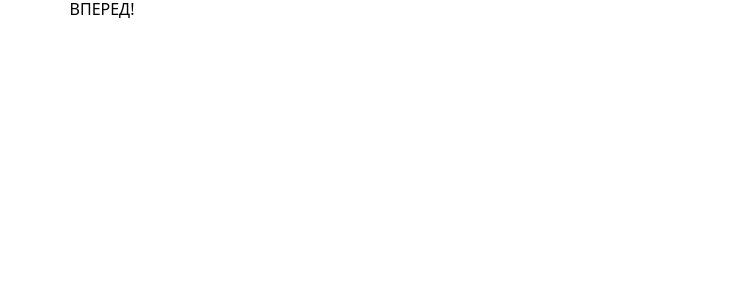
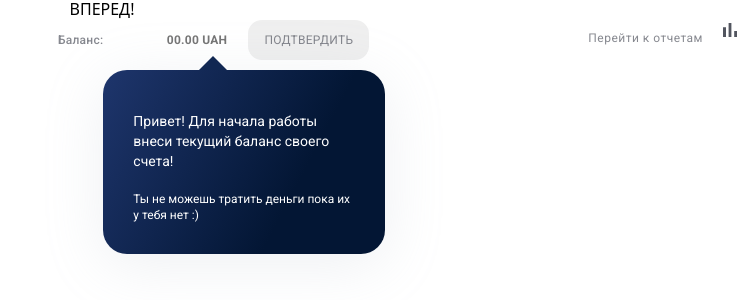
Before and after one commit to Oleh-Mohylnyi/kapusta-bl3-front, a React (Create React App) app: page /balance in a window 1280 px wide. Before the commit this address had no page. Shown: the top 300 px of the page, without its empty margins (538-1280 px from the left). Built offline with nearby package versions, Linux system fonts and the light colour scheme.

Commit message:
balance
не работает закрытие по клику на подсказку, не сделана правильно разметка расположения

```diff
--- a/src/App/App.js
+++ b/src/App/App.js
@@ -33,6 +33,11 @@ const StatisticsView = lazy(() =>
     '../views/StatisticsView/StatisticsView' /* webpackChunkName: "login-view" */
   ),
 )
+const BalanceView = lazy(() =>
+import(
+  '../views/BalanceView/BalanceView'  /* webpackChunkName: "balance-view" */
+  ),
+)
 
 function App() {
   const dispatch = useDispatch()
@@ -62,6 +67,10 @@ function App() {
               element={<PublicRoute isAuth={isAuth} component={HomeView} />}
             />
             <Route
+              path="/balance"
+              element={<PublicRoute isAuth={isAuth} component={BalanceView} />}
+            />
+            <Route
               path="/main"
               element={<PrivateRoute isAuth={isAuth} component={MainView} />}
             />
--- /dev/null
+++ b/src/components/Balance/Balance.js
@@ -0,0 +1,66 @@
+import React from 'react';
+import { useSelector, useDispatch } from 'react-redux';
+import { useState } from "react";
+import Bubble from '../Bubble/Bubble';
+
+import s from './Balance.module.css';
+
+export default function Balance (){
+    // const balance = useSelector('');
+    const balance = 0;
+    const dispatch = useDispatch();
+    const [number, setNumber] = useState("");
+    const [closeBubble, setCloseBubble] = useState(true);
+
+    const inputChange = (e) => {
+        setNumber(e.target.value)
+    }
+
+    const handleSubmit = (e) => {
+        e.preventDefault();
+    }
+
+    const onToggle = () => {
+        setCloseBubble(setCloseBubble => !setCloseBubble)
+
+    }
+
+
+    return (
+        <div>
+            <form onSubmit={handleSubmit} className={s.balanceForm}>
+        <h3 className={s.balanceTitle}>Баланс:</h3>
+        {/* {balance === 0 ? ( */}
+
+            <div className={s.inputWrapper}>
+            <label htmlFor='balance' className={s.balanceLabel}>
+
+            <input
+            type="text"
+            name="balance"
+            placeholder="00.00 UAH"
+            autoComplete="off"
+            onChange={inputChange}
+            className={s.balanceInput}/>
+
+            <button className={s.balanceButton}>Подтвердить</button>
+            </label>
+            {closeBubble && <Bubble onToggleBubble={onToggle}/>}
+            </div>
+        {/* ) : (
+            <div className={s.activeBalanceWrapper}>
+            <p className={s.balanceInput}>{`${balance}`} UAH</p>
+            <button className={s.balanceButton} disabled>Подтвердить</button>
+            </div>
+
+        )
+
+    } */}
+
+
+</form>
+
+        </div>
+
+    )
+}
--- /dev/null
+++ b/src/components/Balance/Balance.module.css
@@ -0,0 +1,90 @@
+.balanceTitle {
+  margin-bottom: 6px;
+  font-family: Roboto;
+  font-style: normal;
+  font-weight: 500;
+  font-size: 12px;
+  line-height: 14px;
+
+  text-align: center;
+  letter-spacing: 0.02em;
+
+  color: rgba(82, 85, 95, 0.7);
+}
+
+.balanceLabel {
+  padding: 12px 12px 17px 3px;
+  width: 125px;
+  height: 44px;
+}
+
+.balanceInput {
+  width: 125px;
+  height: 44px;
+  border: 2px solid #ffffff;
+  box-sizing: border-box;
+  border-radius: 22px 0px 0px 22px;
+  font-family: Roboto;
+  font-style: normal;
+  font-weight: bold;
+  font-size: 12px;
+  line-height: 14px;
+  text-align: right;
+  letter-spacing: 0.02em;
+  text-transform: uppercase;
+
+  color: #000000;
+}
+
+.balanceButton {
+  width: 125px;
+  height: 44px;
+
+  font-family: Roboto;
+  font-style: normal;
+  font-weight: normal;
+  font-size: 12px;
+  line-height: 14px;
+  letter-spacing: 0.02em;
+  text-transform: uppercase;
+  text-align: center;
+
+  color: rgba(82, 85, 95, 0.7);
+
+  border: 2px solid #ffffff;
+  box-sizing: border-box;
+  border-radius: 0px 22px 22px 0px;
+}
+
+.balanceButton:hover {
+  background: #ff751d;
+  border-radius: 0px 22px 22px 0px;
+
+  font-family: Roboto;
+  font-style: normal;
+  font-weight: normal;
+  font-size: 12px;
+  line-height: 14px;
+  text-align: center;
+  letter-spacing: 0.02em;
+  text-transform: uppercase;
+
+  color: #ffffff;
+}
+
+@media screen and (min-width: 768px) {
+  .balanceForm {
+    display: flex;
+    align-items: baseline;
+  }
+
+  .balanceButton {
+    border-radius: 16px;
+    width: 125px;
+    height: 44px;
+  }
+
+  .balanceInput {
+    margin-right: 15px;
+  }
+}
--- /dev/null
+++ b/src/components/Balance/index.js
@@ -0,0 +1 @@
+export {default} from './Balance';
--- /dev/null
+++ b/src/components/Bubble/Bubble.js
@@ -0,0 +1,31 @@
+import s from './Bubble.module.css';
+
+const Bubble = ({onToggleBubble}) => {
+
+    const handleClose = (e) => {
+        if(e.currentTarget === e.target) {
+            onToggleBubble()
+        }
+
+    }
+
+    return (
+        <div className={s.bubbleContainer} onClick={handleClose}>
+            <div className={s.textWrapper}>
+             <p className={s.text1}>
+            Привет! Для начала работы внеси текущий баланс своего счета!
+            </p>
+            <p className={s.text2}>
+            Ты не можешь тратить деньги пока
+их у тебя нет :)
+
+            </p>
+            </div>
+
+
+        </div>
+    )
+};
+
+
+export default Bubble;
--- /dev/null
+++ b/src/components/Bubble/Bubble.module.css
@@ -0,0 +1,64 @@
+.bubbleContainer {
+  position: absolute;
+  background: linear-gradient(117.84deg, #1d346a 2.84%, #031634 67.28%);
+  /* shadow 1 */
+
+  box-shadow: 0px 10px 60px rgba(170, 178, 197, 0.2);
+  border-radius: 24px;
+  width: 282px;
+  height: auto;
+  top: 20%;
+}
+
+.bubbleContainer:after {
+  content: "";
+  position: absolute;
+  top: 0;
+  left: 34%;
+  width: 0;
+  height: 0;
+  border: 14px solid transparent;
+  border-bottom-color: #112752;
+  border-top: 0;
+  margin-left: -14x;
+  margin-top: -14px;
+}
+
+.textWrapper {
+  padding: 41px 25px 31px 25px;
+
+  font-family: Roboto;
+  font-style: normal;
+  font-weight: normal;
+  color: #ffffff;
+  text-align: left;
+}
+
+.text1 {
+  margin-bottom: 20px;
+  font-size: 14px;
+  line-height: 20px;
+  /* or 143% */
+}
+
+.text2 {
+  font-size: 12px;
+  line-height: 16px;
+  /* or 133% */
+}
+
+@media screen and (min-width: 768px) {
+  .bubbleContainer {
+    top: 9%;
+  }
+
+  .textWrapper {
+    padding: 41px 30px 31px 30px;
+  }
+}
+
+@media screen and (min-width: 1200px) {
+  .bubbleContainer {
+    top: 8.8%;
+  }
+}
--- /dev/null
+++ b/src/components/StatisticsLink/StatisticsLink.js
@@ -0,0 +1,17 @@
+import {Link} from 'react-router-dom';
+import s from './StatisticsLink.module.css';
+import reportIcon from '../../images/icons/report-icon.svg';
+
+export default function StatisticsLink () {
+return(
+    <div className={s.linkWrapper}>
+        <Link to="/statistics" className={s.link}>
+            <p className={s.linkText}>Перейти к отчетам</p>
+           <img src={reportIcon} alt="report-icon" className={s.icon}/>
+
+
+            </Link>
+
+    </div>
+)
+}
--- /dev/null
+++ b/src/components/StatisticsLink/StatisticsLink.module.css
@@ -0,0 +1,46 @@
+.link {
+  display: flex;
+  justify-content: center;
+  align-items: baseline;
+
+  font-family: Roboto;
+  font-style: normal;
+  font-weight: normal;
+  font-size: 12px;
+  line-height: 14px;
+  /* identical to box height */
+
+  text-align: center;
+  letter-spacing: 0.04em;
+
+  color: rgba(82, 85, 95, 0.7);
+  text-decoration: none;
+}
+
+.linkText {
+  margin-right: 15px;
+}
+
+.icon {
+  color: #52555f;
+  width: 24px;
+  height: 24px;
+}
+
+.linkWrapper {
+  margin-bottom: 43px;
+}
+
+@media screen and (min-width: 768px) {
+  .linkWrapper {
+    margin-left: 111px;
+    margin-bottom: 0;
+  }
+}
+
+@media screen and (min-width: 1280px) {
+  .linkWrapper {
+    margin-left: 205px;
+    margin-bottom: 0;
+  }
+}
--- /dev/null
+++ b/src/components/StatisticsLink/index.js
@@ -0,0 +1 @@
+export {default} from './StatisticsLink';
--- /dev/null
+++ b/src/hooks/useWindowSize.js
@@ -0,0 +1,31 @@
+import { useState, useEffect } from "react";
+
+function clientWindowWidth () {
+    const {clientWidth: width, clientHeight: height} = document.documentElement;
+    return {width, height}
+}
+
+function useWindowSize() {
+
+    const [windowSize, setWindowSize] = useState(
+        clientWindowWidth()
+    );
+
+
+    useEffect(() => {
+
+      function handleResize() {
+
+        setWindowSize(clientWindowWidth());
+      }
+
+      window.addEventListener("resize", handleResize);
+
+
+
+      return () => window.removeEventListener("resize", handleResize);
+    }, []);
+    return windowSize;
+  }
+
+  export default useWindowSize;
--- /dev/null
+++ b/src/views/BalanceView/BalanceView.js
@@ -0,0 +1,34 @@
+import Balance from '../../components/Balance';
+import StatisticsLink from '../../components/StatisticsLink';
+import useWindowSize from '../../hooks/useWindowSize';
+import s from './BalanceView.module.css';
+
+
+export default function BalanceView () {
+ const windowSize = useWindowSize();
+ const desktopAndTabletView = windowSize.width >= 768;
+
+ const mobileView = windowSize.width < 767.98;
+
+   return (
+
+      <>
+      {desktopAndTabletView && (
+
+         <>
+              <div className={s.wrapper}>
+               <Balance />
+
+               <StatisticsLink />
+               </div>
+               </>
+
+      )}
+      {mobileView && (
+         <><StatisticsLink /><Balance /></>
+      )}
+     </>
+
+
+   )
+}
--- /dev/null
+++ b/src/views/BalanceView/BalanceView.module.css
@@ -0,0 +1,14 @@
+@media screen and (min-width: 768px) {
+}
+.wrapper {
+  display: flex;
+  justify-content: flex-end;
+  margin-bottom: 58px;
+}
+
+@media screen and (min-width: 1280px) {
+}
+.wrapper {
+  display: flex;
+  margin-bottom: 9px;
+}
```
